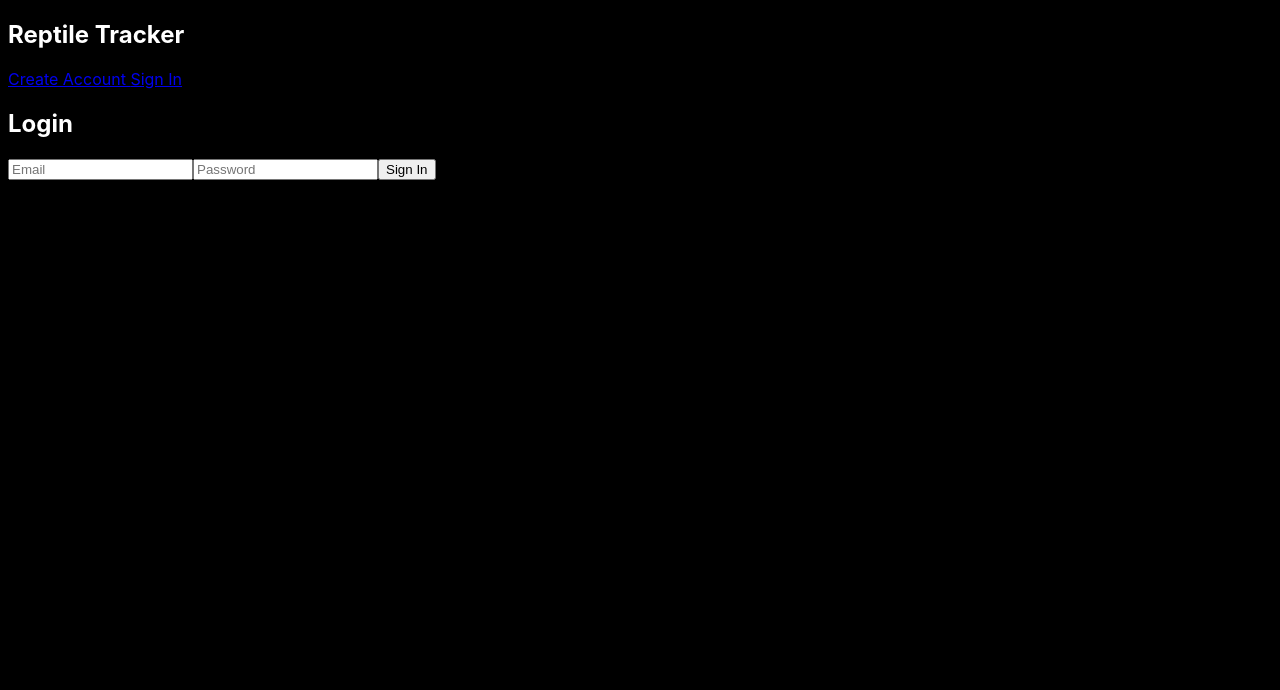
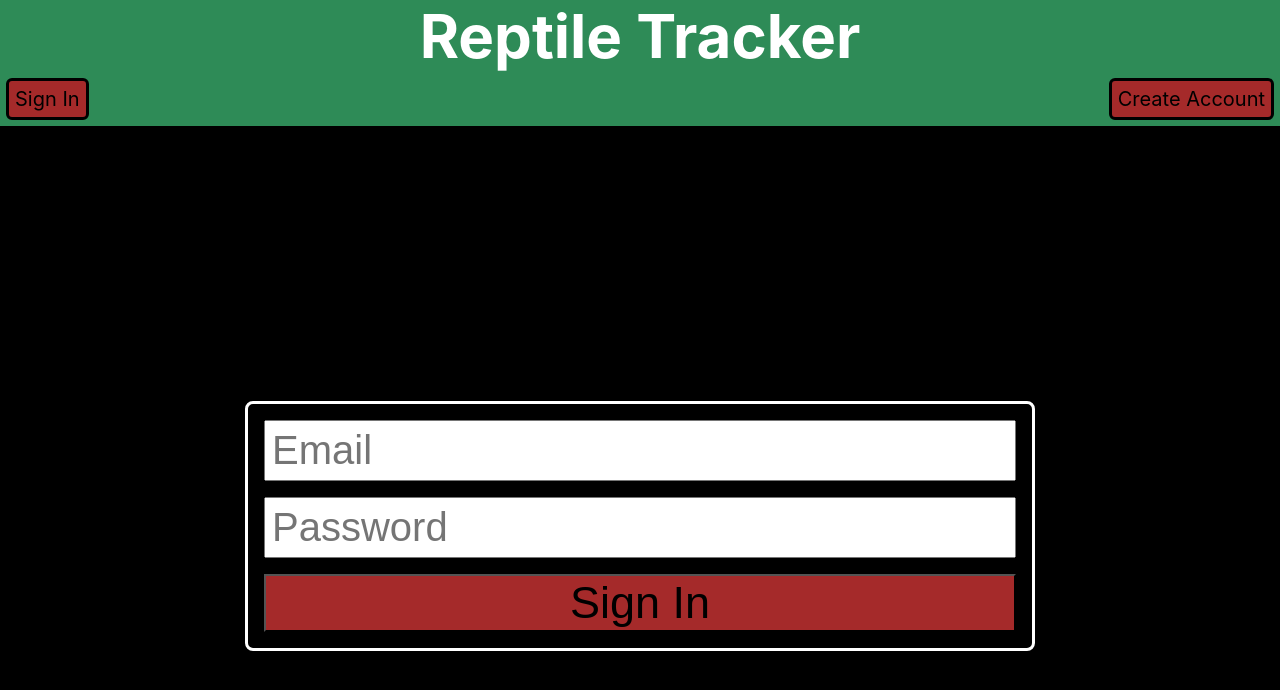
Before and after one commit to AaronHales/Rep, a React (Vite) app in the folder client/: page /#/login in a window 1280 px wide. Shown: the top 690 px of the page. Built offline with nearby package versions, Linux system fonts and the light colour scheme.

Commit message:
login and signup less ugly

```diff
--- a/client/src/App.jsx
+++ b/client/src/App.jsx
@@ -1,16 +1,17 @@
 import { Link, Outlet } from "react-router-dom";
 import { useSelector } from "react-redux";
+import './styles/app.css';
 
 function App() {
   const authToken = useSelector(state => state.application.authToken)
   return (
-    <div>
-      <nav className="my-nav"><h2>Reptile Tracker</h2>{
+    <div id="page">
+      <nav><h2>Reptile Tracker</h2>{
         !authToken && (
-          <>
+          <div>
+            <Link to="/login">Sign In</Link>
             <Link to="/sign_up">Create Account </Link>
-            <Link to="/login">Sign In</Link>
-          </>
+          </div>
         )
       }</nav>
       <Outlet />
--- a/client/src/Login.jsx
+++ b/client/src/Login.jsx
@@ -3,6 +3,7 @@ import { useNavigate } from "react-router-dom";
 import { useApi } from "./utils/use_api";
 import { setAuthToken } from "./store/application_slice";
 import { useDispatch } from "react-redux";
+import './styles/form.css'
 
 export const Login = () => {
   const [email, setEmail] = useState("");
@@ -23,9 +24,8 @@ export const Login = () => {
   }
 
   return (
-    <div>
-      <h2>Login</h2>
-      <form className="sign-up-form" onSubmit={login}>
+    <div className="form-container">
+      <form className="form" onSubmit={login}>
         <input
           placeholder="Email"
           type="email"
--- a/client/src/SignUp.jsx
+++ b/client/src/SignUp.jsx
@@ -3,6 +3,7 @@ import { useApi } from "./utils/use_api";
 import { useDispatch } from "react-redux";
 import { setAuthToken } from "./store/application_slice";
 import { useNavigate } from "react-router-dom";
+import "./styles/form.css";
 
 export const SignUp = () => {
   const [email, setEmail] = useState("");
@@ -26,9 +27,8 @@ export const SignUp = () => {
   }
 
   return (
-    <div>
-      <h2>Sign Up</h2>
-      <form className="sign-up-form" onSubmit={createUser}>
+    <div className="form-container">
+      <form className="form" onSubmit={createUser}>
         <input
           placeholder="First name"
           type="text"
--- a/client/src/index.css
+++ /dev/null
@@ -1,5 +0,0 @@
-:root {
-  font-family: Inter, system-ui, Avenir, Helvetica, Arial, sans-serif;
-  background-color: black;
-  color: white;
-}
--- a/client/src/main.jsx
+++ b/client/src/main.jsx
@@ -1,7 +1,7 @@
 import React, { useEffect, useRef } from 'react'
 import ReactDOM from 'react-dom/client'
 import App from './App.jsx'
-import './index.css'
+import './styles/index.css'
 import {createHashRouter, RouterProvider} from "react-router-dom";
 import {Provider, useSelector} from 'react-redux';
 import store from './store/store';
--- /dev/null
+++ b/client/src/styles/app.css
@@ -0,0 +1,43 @@
+#page {
+    height: 100%;
+}
+
+nav {
+    margin-top: 0px;
+    background-color: seagreen;
+    display: flex;
+    flex-direction: column;
+    align-items: center;
+}
+
+nav h2 {
+    font-size: 60px;
+    margin: 0px;
+}
+
+nav div {
+    display: flex;
+    justify-content: space-between;
+    width: 100%;
+    font-size: 20px;
+}
+
+a {
+    background-color: brown;
+    color: black;
+    text-decoration: none;
+    border-style: solid;
+    border-radius: 6px;
+    margin: 6px;
+    padding: 6px;
+}
+
+a:hover {
+    box-shadow: .5px .5px .5px rgb(156, 66, 66);
+    color: rgb(156, 66, 66);
+    background-color: white;
+}
+
+a:visited {
+    color: black;
+}
--- /dev/null
+++ b/client/src/styles/form.css
@@ -0,0 +1,31 @@
+.form-container {
+    width: 100%;
+    height: 100%;
+    display: flex;
+    justify-content: center;
+    align-items: center;
+}
+
+.form {
+    display: flex;
+    flex-direction: column;
+    justify-content: space-evenly;
+    padding: 8px;
+    width: 60%;
+    height: auto;
+    border-style: solid;
+    border-radius: 8px;
+}
+
+.form input {
+    margin: 8px;
+    font-size: 40px;
+    padding: 6px;
+}
+
+.form button {
+    margin: 8px;
+    font-size: 45px;
+    background-color: brown;
+    cursor: pointer;
+}
--- /dev/null
+++ b/client/src/styles/index.css
@@ -0,0 +1,20 @@
+:root {
+  margin: 0px;
+  font-family: Inter, system-ui, Avenir, Helvetica, Arial, sans-serif;
+  background-color: black;
+  color: white;
+  height: 100%;
+}
+
+#root {
+  height: 100%;
+}
+
+.sign-up-form {
+  color: rebeccapurple;
+}
+
+body {
+  margin: 0px;
+  height: 100%;
+}
```
